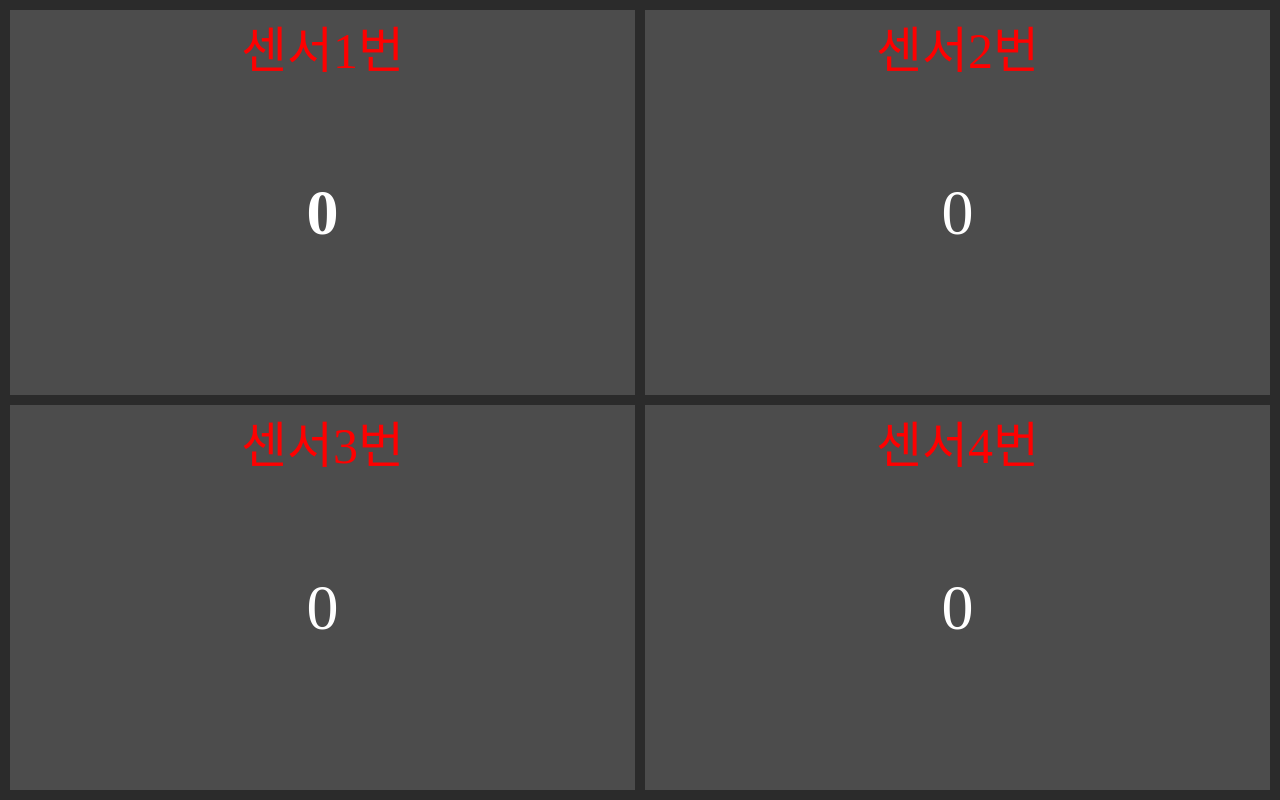
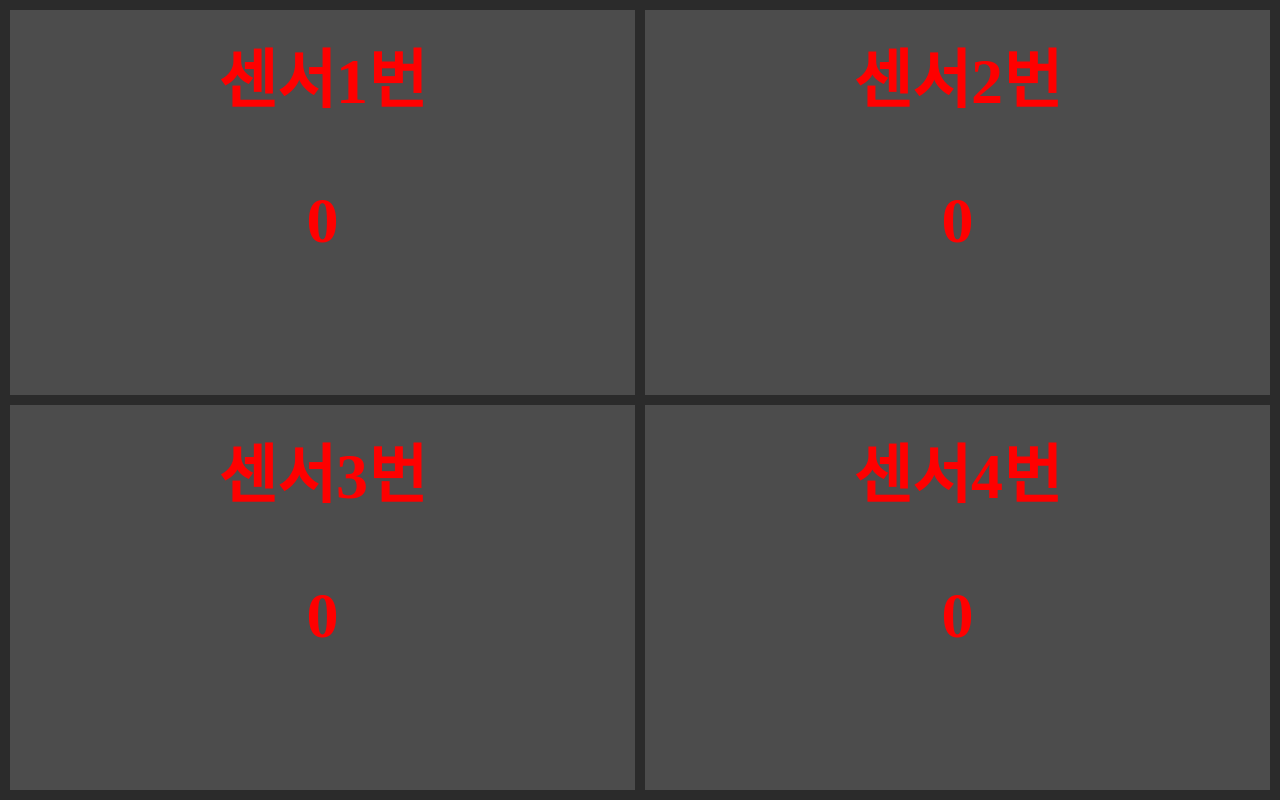
Before and after one commit to kimsehwan96/Revolution-pi-view-app, a Flask app: template templates/index.html in a window 1280 px wide. Run offline with Flask 2, Linux system fonts and the light colour scheme; the template is opened without the code that fills it, so the values that code supplies are empty; some libraries are stand-ins or nearby versions.

Commit message:
modify-please

```diff
--- a/static/css/style.css
+++ b/static/css/style.css
@@ -10,34 +10,18 @@ table {
     border-spacing:10px;
     width:100%;
     background-color:#2b2b2b;
-    text-align: center;
 }
-td{
-   background-color:#4c4c4c;
-   text-align: center;
+.value_num{
+    text-align:left;
+    font-size: 20px;
+    margin-left: 10px;
+    border-width: 5px;
+    padding-right: 80%;
 }
-#value_1{
+.value_label{
+    margin-top: 10px;
+}
+.value{
     width:50%;
     height: 50%;
 }
-#value_2{
-    width:50%;
-    height: 50%;
-}
-#value_3{
-    width:50%;
-    height: 50%;
-}
-#value_4{
-    width:50%;
-    height: 50%;
-}
-.value_font{
-    font-size: 50px;
-    color:red;
-}
-
-.test{
-    text-align: center;
-    margin-top : 50%;
-}
--- a/templates/index.html
+++ b/templates/index.html
@@ -8,51 +8,59 @@
     <script type = "text/javascript" src = "{{ url_for('static', filename='js/index.js') }}"></script>
     <title>로컬 모니터링 시스템</title>
     <link rel="stylesheet" href="{{ url_for('static', filename='css/style.css') }}">
-    </style>
+
+<style>
+    td{
+        background-color:#4c4c4c;
+        font-size:200%;
+        color: red;
+    }
+</style>
+
 </head>
 <body>
   <div style="height:100%">
     <table style="height:100%">
         <tr>
-        <td id="value_1">
-            <div style="height:100%; width:100%;">
+        <td>
+            <div style="height:90%; width:100%;">
                 <div style="text-align: center;">
-                    <font id = 'sensor_name' class ="value_font" >센서1번</font>
+                    <h1 id = 'sensor_name' class ="value_font" >센서1번</h1>
                 </div>
-                <div class ='test' style="margin-top:15%;text-align:center;">
-                    <h1 id ='data_1' style="font-size:400%;color: white;">0</h1>
+                <div style= "margin-top:10%; text-align:center;">
+                    <h1 id ='data_1'>0</h1>
                 </div>
             </div>
         </td>
-        <td id = "value_2">
-            <div style="height:100%; width:100%;">
-                <div>
-                    <font id = 'sensor_name_2' class ="value_font" >센서2번</font>
+        <td>
+            <div style="height:90%; width:100%;">
+                <div style="text-align: center;">
+                    <h1 id = 'sensor_name_2' class ="value_font" >센서2번</h1>
                 </div>
-                <div class ='test' style="margin-top: 15%; text-align:center;">
-                    <font id='data_2' style="font-size:400%;color: white;">0</font>
+                <div style= "margin-top:10%; text-align:center;">
+                    <h1 id='data_2'>0</h1>
                 </div>
             </div>
         </td>
         </tr>
         <tr>
-        <td id = "value_3">
-            <div style="height:100%; width:100%;">
-                <div>
-                    <font id = 'sensor_name_3' class ="value_font" >센서3번</font>
+        <td>
+            <div style="height:90%; width:100%;">
+                <div style="text-align: center;">
+                    <h1 id = 'sensor_name_3' class ="value_font" >센서3번</h1>
                 </div>
-                <div style="margin-top: 15%; text-align:center;">
-                    <font id='data_3' style="font-size:400%;color: white;">0</font>
+                <div style= "margin-top:10%; text-align:center;">
+                    <h1 id='data_3'>0</h1>
                 </div>
             </div>
         </td>
-        <td id = "value_4">
-            <div style="height:100%; width:100%;">
-                <div>
-                    <font id = 'sensor_name_4' class ="value_font" >센서4번</font>
+        <td>
+            <div style="height:90%; width:100%;">
+                <div style="text-align: center;">
+                    <h1 id = 'sensor_name_4' class ="value_font" >센서4번</h1>
                 </div>
-                <div style="margin-top: 15%; text-align:center;">
-                    <font id ='data_4' style="font-size:400%;color: white;">0</font>
+                <div style= "margin-top:10%; text-align:center;">
+                    <h1 id ='data_4'>0</h1>
                 </div>
             </div>
         </td>
```
